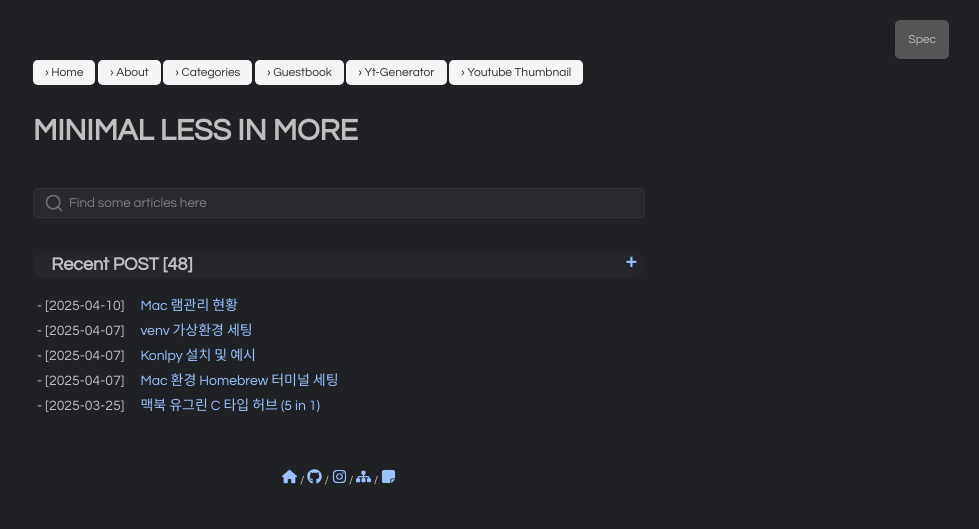
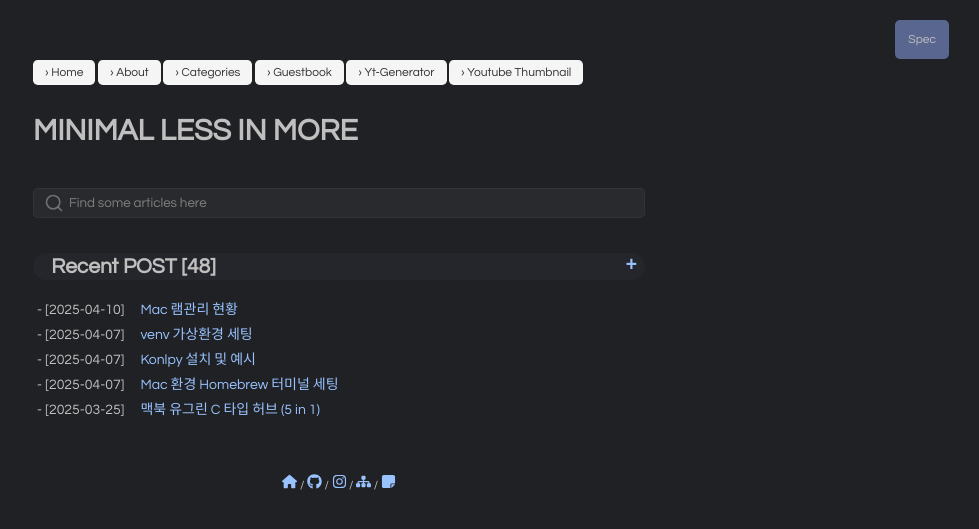
Before and after one commit to pozuhtuhv/pozuhtuhv.github.io, a Jekyll site: the page built from index.html, in a window 1280 px wide. Shown: the top 529 px of the page, without its empty margins (301-1280 px from the left). Built offline with Jekyll 4.4.1, drawn with Linux system fonts in a browser that asks for light colours.

Commit message:
(edit) score

```diff
--- a/_sass/_main.scss
+++ b/_sass/_main.scss
@@ -613,7 +613,7 @@ tr:hover {
   top: 20px;
   right: 30px;
   z-index: 100;
-  background-color: #555;
+  background-color: #59668f;
   color: #bfbfbf;
   padding: 13px;
   border-radius: 5px;
--- a/index.html
+++ b/index.html
@@ -24,10 +24,10 @@ layout: default
 </div>
 
 <section class="posts">
-    <h4 class="blog-header">
+    <h3 class="blog-header">
         Recent POST [{{ site.posts | size }}]
         <a href="{{ site.url }}/categories/" class="blog-more">+</a>
-    </h4>
+    </h3>
     <ul>
         {% for post in site.posts limit:5 %}
         <li>
```
